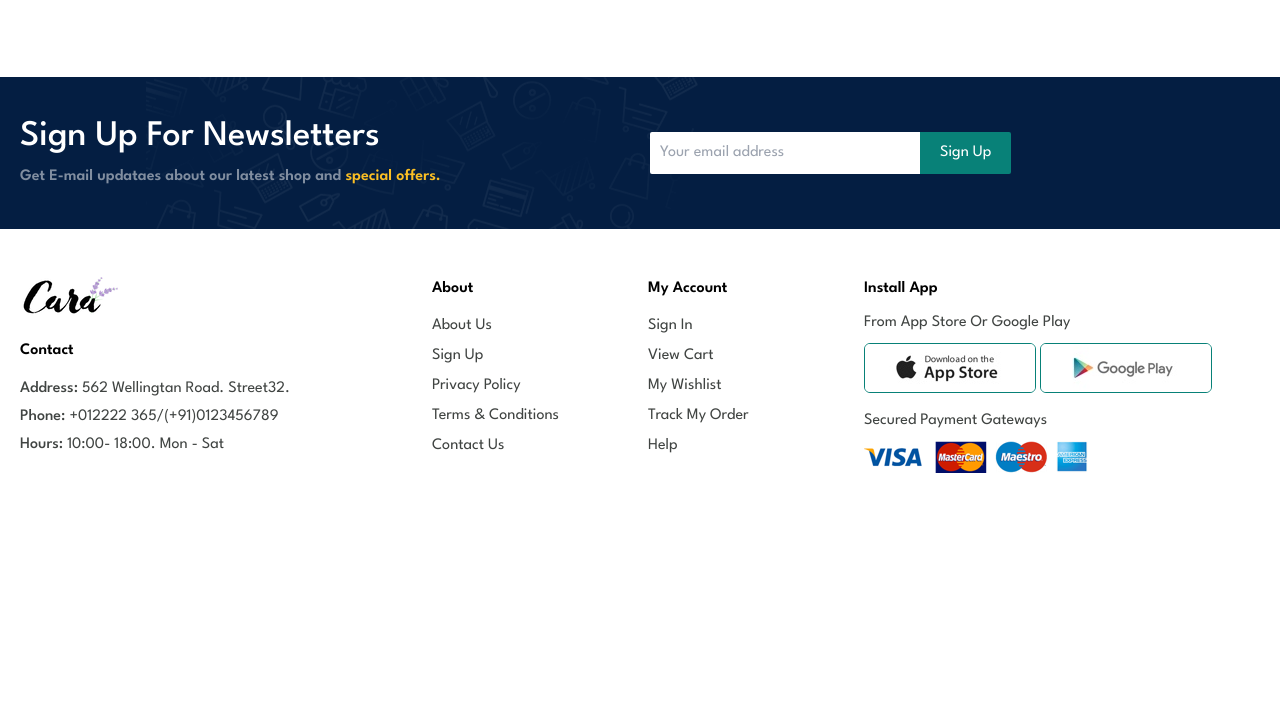
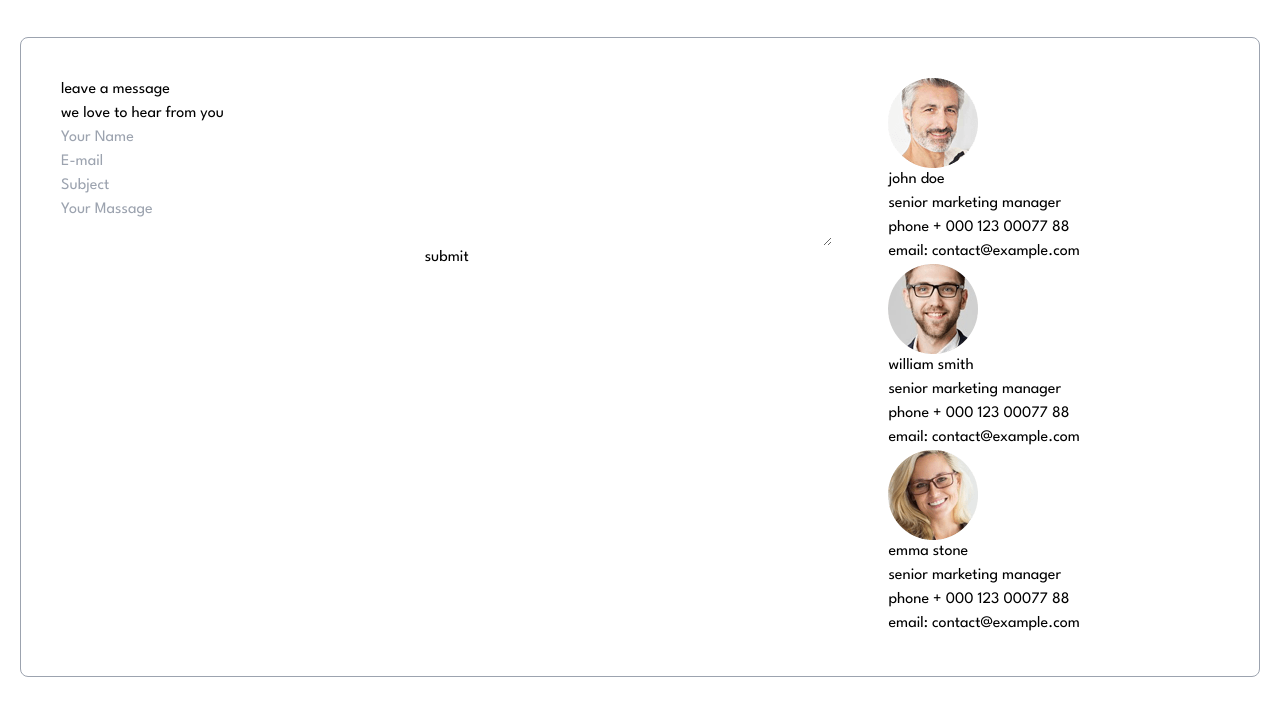
Before and after one commit to Ola-Reda/cara, a website: page contact.html in a window 1280 px wide. Shown: the part 877-1580 px from the top of the page. Before the commit the page ends 1406 px from the top, so only its background shows below. Drawn offline with Linux system fonts and the light colour scheme.

Commit message:
Add contact content

```diff
--- a/contact.html
+++ b/contact.html
@@ -63,7 +63,7 @@
             </div>
         </section>
         <!--section home-->
-        <!--section contact-->
+        <!--section map-->
         <section class="map px-5 py-10">
             <div class="container m-auto flex flex-col md:flex-row gap-16">
                 <div class="contact-us w-full md:w-2/5">
@@ -102,13 +102,53 @@
                 </div>
             </div>
         </section>
-        <!--section contact-->
+        <!--section map-->
         <!--section contact-->
         <section class="contact px-5">
-            <div class="container m-auto">
-
+            <div class="container m-auto border border-gray-400 rounded-lg p-10 flex gap-14">
+                <div class="w-[70%]">
+                    <span>leave a message</span>
+                    <h3>we love to hear from you</h3>
+                    <form class="flex flex-col">
+                        <input type="text" placeholder="Your Name">
+                        <input type="email" placeholder="E-mail">
+                        <input type="text" placeholder="Subject">
+                        <textarea placeholder="Your Massage"></textarea>
+                        <button>submit</button>
+                    </form>
+                </div>
+                <div class="w-[30%]">
+                    <div>
+                        <img src="images/1.png">
+                        <div>
+                            <h3>john doe</h3>
+                            <p>senior marketing manager</p>
+                            <p>phone + 000 123 00077 88</p>
+                            <p>email: contact@example.com</p>
+                        </div>
+                    </div>
+                    <div>
+                        <img src="images/2.png">
+                        <div>
+                            <h3>william smith</h3>
+                            <p>senior marketing manager</p>
+                            <p>phone + 000 123 00077 88</p>
+                            <p>email: contact@example.com</p>
+                        </div>
+                    </div>
+                    <div>
+                        <img src="images/3.png">
+                        <div>
+                            <h3>emma stone</h3>
+                            <p>senior marketing manager</p>
+                            <p>phone + 000 123 00077 88</p>
+                            <p>email: contact@example.com</p>
+                        </div>
+                    </div>
+                </div>
             </div>
         </section>
+        <!--section contact-->
         <!--news-letter-->
         <section class="news-letter flex items-center bg-[#041e42] mt-10 px-5 py-10">
             <div class="container m-auto grid md:grid-cols-2 gap-5 items-center justify-between">
```
Also changed, not shown: css/output.css.
